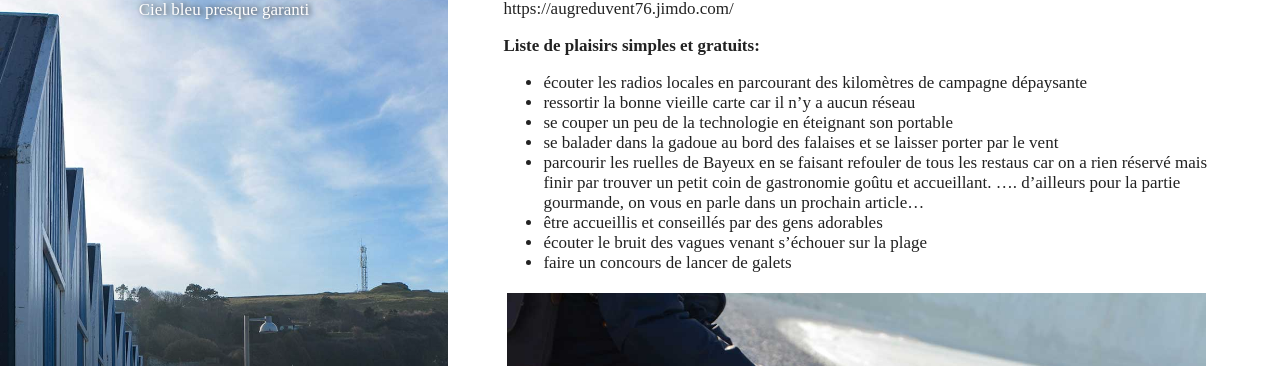
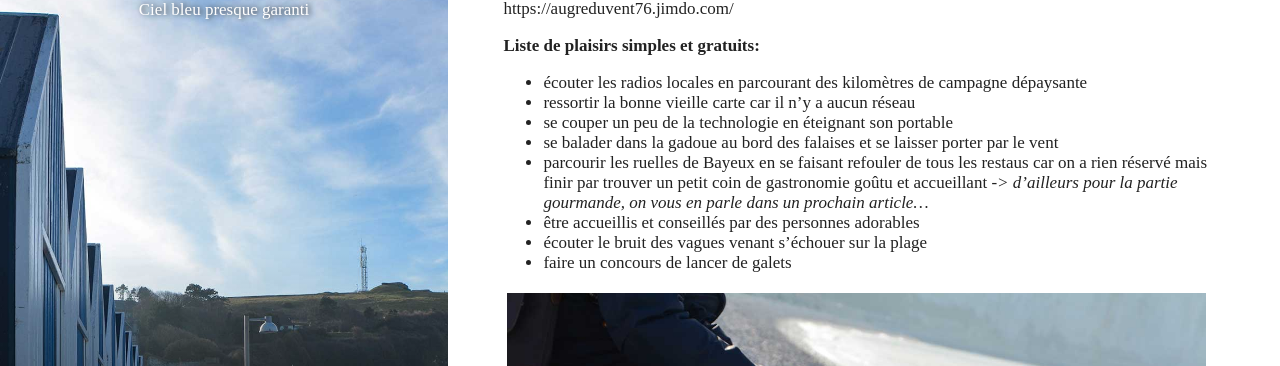
Before and after one commit to FlorentD/cairatuverras.github.io, a Jekyll site: the page built from _posts/2017-02-14-week-end-normandie_1.md, in a window 1280 px wide and 900 px high, scrolled down 8088 px. Shown: the part 107-473 px from the top of the window. Built offline with Jekyll 4.4.1, drawn with Linux system fonts in a browser that asks for light colours; comment, search, counter and statistics services are not loaded.

Commit message:
Update 2017-02-14-week-end-normandie_1.md

```diff
--- a/_posts/2017-02-14-week-end-normandie_1.md
+++ b/_posts/2017-02-14-week-end-normandie_1.md
@@ -98,9 +98,9 @@ https://augreduvent76.jimdo.com/
 + ressortir la bonne vieille carte car il n’y a aucun réseau
 + se couper un peu de la technologie en éteignant son portable
 + se balader dans la gadoue au bord des falaises et se laisser porter par le vent
-+ parcourir les ruelles de Bayeux en se faisant refouler de tous les restaus car on a rien réservé mais finir par trouver un petit coin de gastronomie goûtu  et accueillant.
-…. d’ailleurs pour la partie gourmande, on vous en parle dans un prochain article...
-+ être accueillis et conseillés par des gens adorables
++ parcourir les ruelles de Bayeux en se faisant refouler de tous les restaus car on a rien réservé mais finir par trouver un petit coin de gastronomie goûtu  et accueillant
+*-> d’ailleurs pour la partie gourmande, on vous en parle dans un prochain article...*
++ être accueillis et conseillés par des personnes adorables
 + écouter le bruit des vagues venant s’échouer sur la plage
 + faire un concours de lancer de galets
 
```
